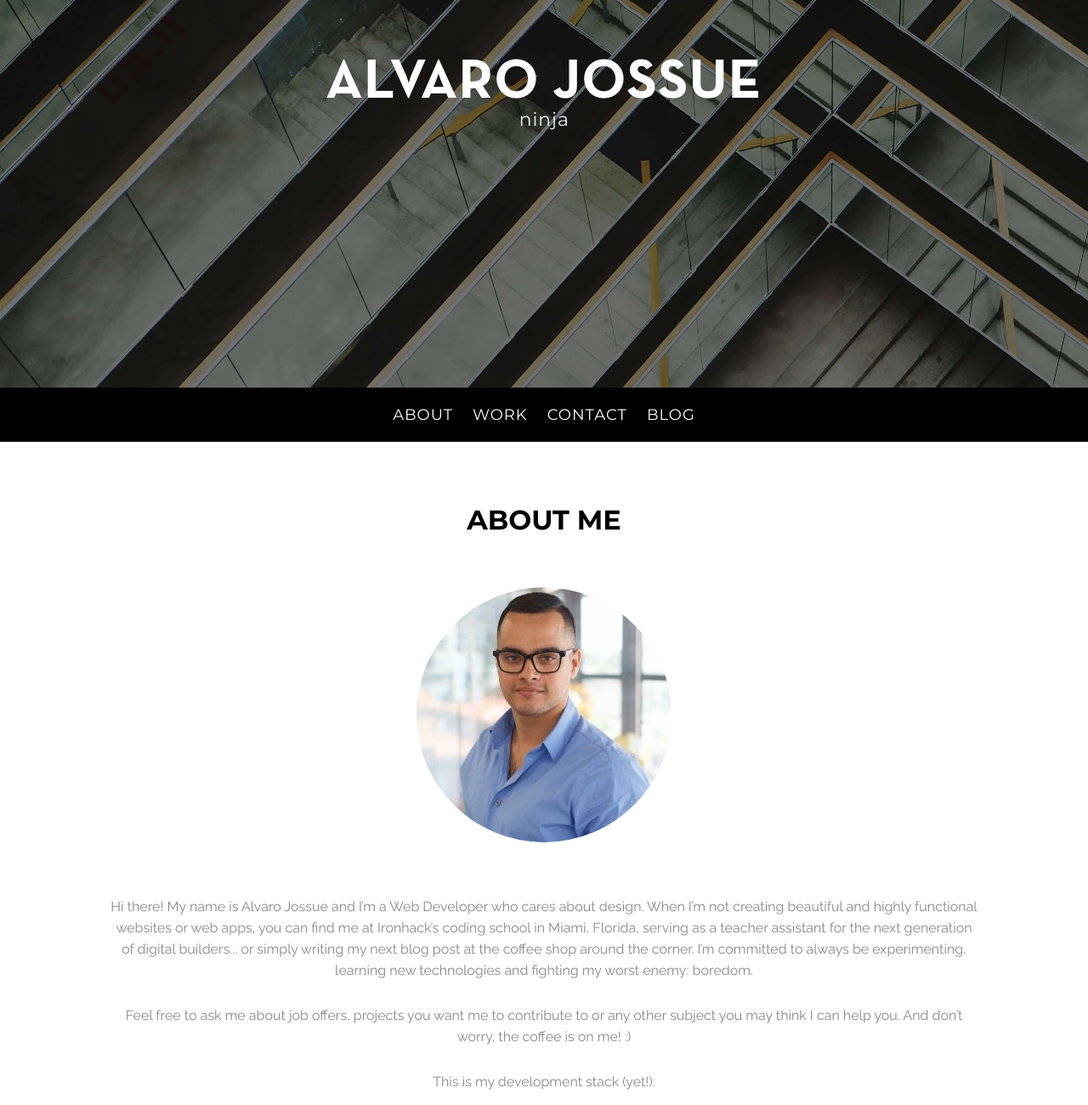
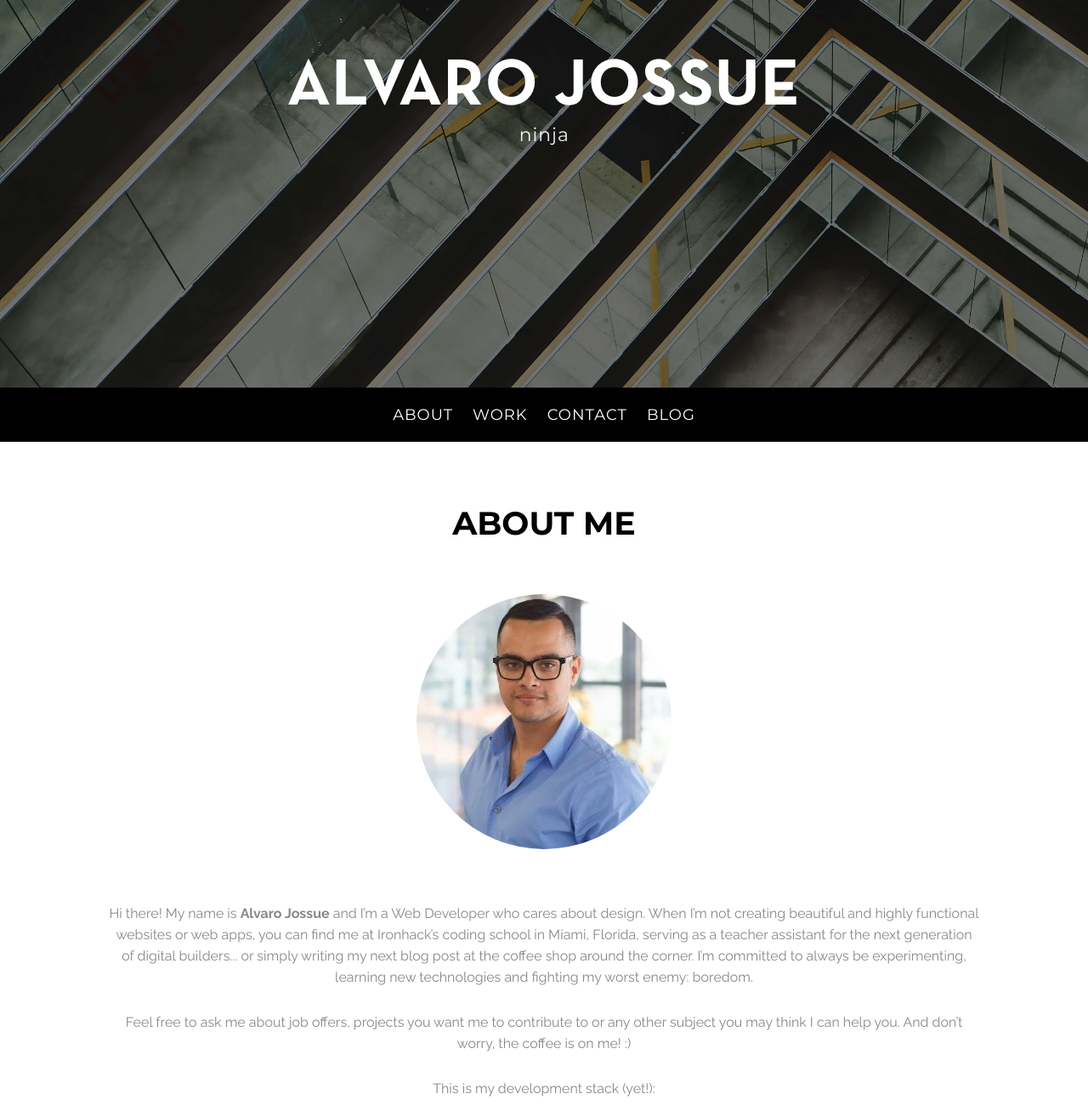
Before and after one commit to alvarojossue/alvarojossue, a plain HTML site: page index.html in a window 1280 px wide. Shown: the part 280-1580 px from the top of the page at 85% size. Drawn offline with nearby package versions, Linux system fonts and the light colour scheme; a web font is replaced by a local one.

Commit message:
More adjustments for desktop layout.

```diff
--- a/css/main.css
+++ b/css/main.css
@@ -12,6 +12,10 @@ p {
     font-size: 14px;
     line-height: 25px;
     color: #888;
+}
+
+b {
+    font-weight: 700;
 }
 
 h1 {
@@ -75,7 +79,7 @@ header {
     line-height: 30px;
 }
 
-/*.slideRight-element *//*.fadeIn-element */{
+.slideRight-element, .slideLeft-element {
     visibility: hidden;
 }
 
@@ -91,6 +95,7 @@ nav {
     align-items: center;
     text-align: center;
     border-bottom: 1px solid #333;
+    z-index: 100;
 }
 
 nav li {
--- a/css/responsive.css
+++ b/css/responsive.css
@@ -121,10 +121,20 @@ SECTION: NAV BAR
 
 @media screen and (min-width: 1000px) {
 
+	h1 {
+		font-size: 6.5em;
+	}
+
+	h2 {
+		font-size: 38px;
+	}
 	.container {
 		max-width: 1200px;
 	}
 
+	#services {
+		line-height: 45px;
+	}
 
 	.next {
 		height: 350px;
--- a/index.html
+++ b/index.html
@@ -5,7 +5,7 @@
 	<title>Alvaro Jossue | Web Developer, Photographer & Content Producer</title>
 	<meta name="viewport" content="width=device-width, initial-scale=1.0">
 	<link href="http://fonts.googleapis.com/css?family=Abel|Medula+One" rel="stylesheet" type="text/css"/>
-	<link href="https://fonts.googleapis.com/css?family=Raleway" rel="stylesheet">
+	<link href="https://fonts.googleapis.com/css?family=Raleway:300,400,700,900" rel="stylesheet">
 	<link href="https://fonts.googleapis.com/css?family=Montserrat:400,700" rel="stylesheet">
 	<link rel="stylesheet" type="text/css" href="css/reset.css">
 	<link rel="stylesheet" type="text/css" href="css/main.css">
@@ -38,10 +38,10 @@
 	</nav>
 	<div class="container js-about">
 		<h2 class="headline-2" id="about">About me</h2>
-		<div class="profile group">
+		<div class="profile">
 			<div class="slideRight-element">
 				<img class="profile-image" src="images/alvaro-developer.jpg">
-			<p>Hi there! My name is Alvaro Jossue and I’m a Web Developer who cares about design. When I’m not creating beautiful and highly functional websites or web apps, you can find me at Ironhack’s coding school in Miami, Florida, serving as a teacher assistant for the next generation of digital builders... or simply writing my next blog post at the coffee shop around the corner. I’m committed to always be experimenting, learning new technologies and fighting my worst enemy: boredom.</p>
+					<p>Hi there! My name is <b>Alvaro Jossue</b> and I’m a Web Developer who cares about design. When I’m not creating beautiful and highly functional websites or web apps, you can find me at Ironhack’s coding school in Miami, Florida, serving as a teacher assistant for the next generation of digital builders... or simply writing my next blog post at the coffee shop around the corner. I’m committed to always be experimenting, learning new technologies and fighting my worst enemy: boredom.</p>
 					<br>
 					<br>
 					<p>Feel free to ask me about job offers, projects you want me to contribute to or any other subject you may think I can help you. And don’t worry, the coffee is on me! :) </p>
@@ -111,7 +111,7 @@
 					<a href="http://docstor.herokuapp.com">
 						<img src="images/docstor.jpg">
 						<p class="project-name">Docstor</p>
-						<p>Collaborated - Bot for fast and searchable Ruby documentation through Slack's collaboration and messaging system.</p>
+						<p><b>Collaborated</b> - Bot for fast and searchable Ruby documentation through Slack's collaboration and messaging system.</p>
 					</a>
 				</li>
 				<li>
--- a/js/main.js
+++ b/js/main.js
@@ -44,28 +44,27 @@ $(document).on("ready", function(){
 
 	// ---- Activate slideRight effect when user scroll down ----- //
 
-	// $(window).scroll(function() {
-	// 	$('.slideRight-element').each(function(){
-	// 	var imagePos = $(this).offset().top;
+	$(window).scroll(function() {
+		$('.slideRight-element').each(function(){
+		var imagePos = $(this).offset().top;
 
-	// 	var topOfWindow = $(window).scrollTop();
-	// 		if (imagePos < topOfWindow+500) {
-	// 			$(this).addClass("slideRight");
-	// 		}
-	// 	});
-	// });
+		var topOfWindow = $(window).scrollTop();
+			if (imagePos < topOfWindow+800) {
+				$(this).addClass("slideRight");
+			}
+		});
+	});
 
-	// ---- Activate slideRight effect when user scroll down ----- //
+	// ---- Activate slideLeft effect when user scroll down ----- //
 
-	// 	var adjustment = $(window).height() * 0.80
-	// 	$(window).scroll(function() {
-	// 	$('.fadeIn-element').each(function(){
-	// 	var imagePos = $(this).offset().top;
+		$(window).scroll(function() {
+		$('.slideLeft-element').each(function(){
+		var imagePos = $(this).offset().top;
 
-	// 	var topOfWindow = $(window).scrollTop();
-	// 		if (imagePos < topOfWindow+adjustment) {
-	// 			$(this).addClass("fadeIn");
-	// 		}
-	// 	});
-	// });
+		var topOfWindow = $(window).scrollTop();
+			if (imagePos < topOfWindow+800) {
+				$(this).addClass("slideLeft");
+			}
+		});
+	});
 })
```
Lines whose indentation alone changed are shown as unchanged.
